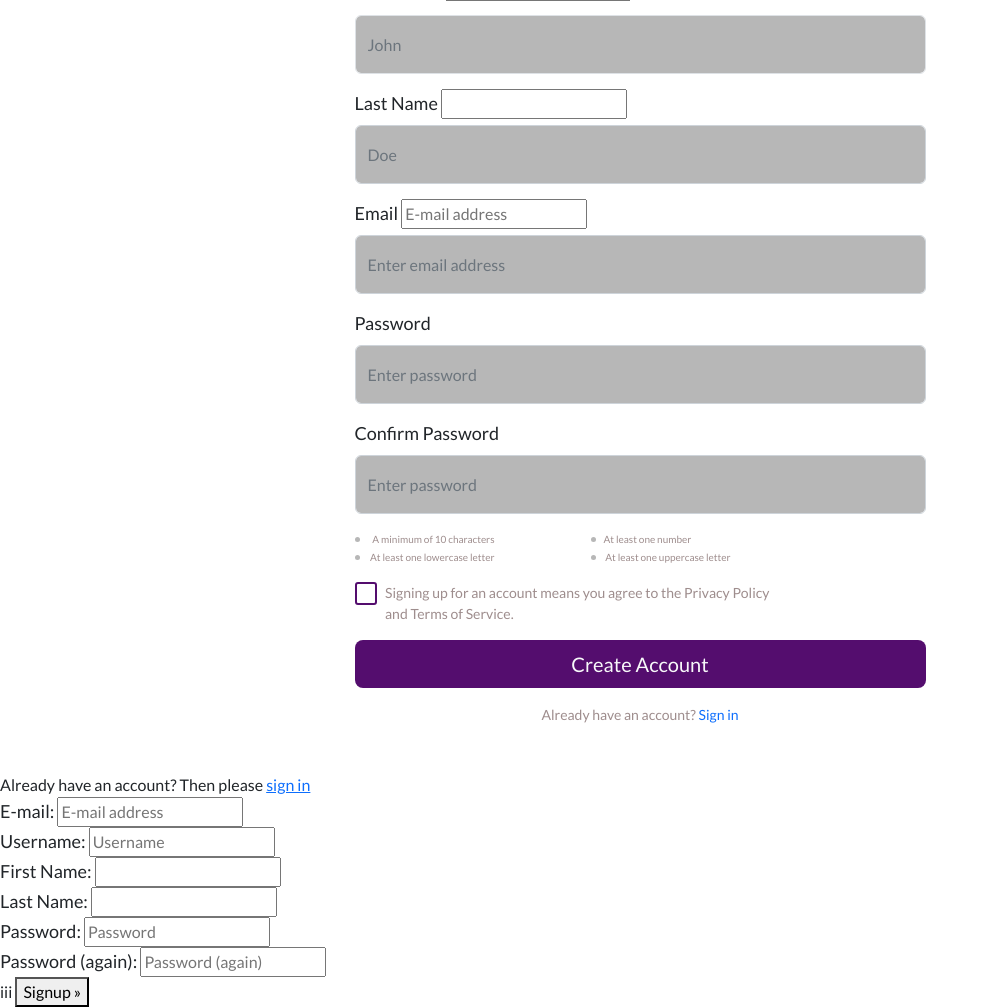
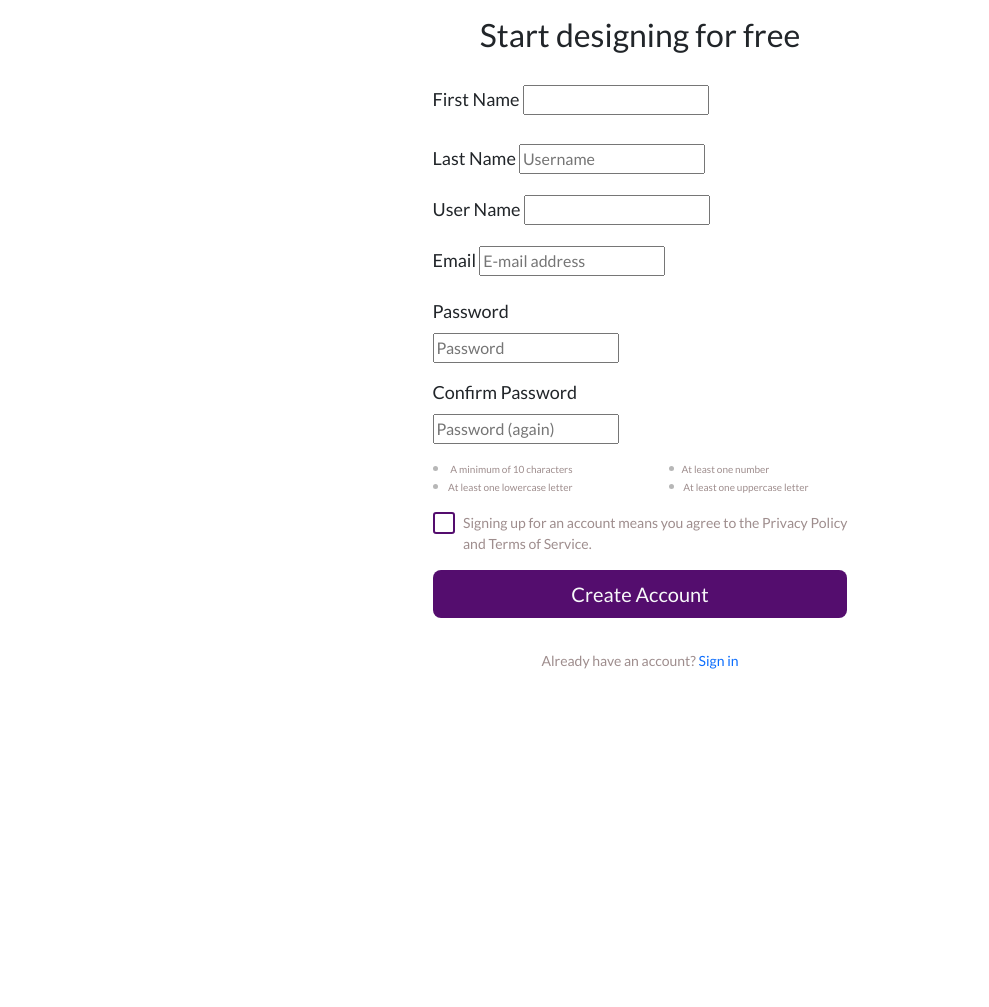
Before and after one commit to Ajenipa/web_flux, a Django app: page /accounts/signup/ in a window 1280 px wide. Shown: the part 230-1237 px from the top of the page, without its empty margins (0-989 px from the left). After the commit the page ends 899 px from the top, so only its background shows below. Run offline with Django 4.2, Linux system fonts and the light colour scheme; some libraries are stand-ins or nearby versions.

Commit message:
fifth commit

```diff
--- a/web_flux_cms/template_app/signupform.py
+++ b/web_flux_cms/template_app/signupform.py
@@ -8,7 +8,7 @@ class WebfluxSignupForm(forms.Form):
     def signup(self, request, user):
         user.first_name = self.cleaned_data['first_name']
         user.last_name = self.cleaned_data['last_name']
-       # user.user_email = self.cleaned_data['user_email']
+        #user.user_email = self.cleaned_data['user_email']
         #user.user_password = self.cleaned_data['user_password']
         #user.comfirm_password = self.cleaned_data['comfirm_password']
         user.save()
--- a/web_flux_cms/template_app/templates/account/signup.html
+++ b/web_flux_cms/template_app/templates/account/signup.html
@@ -1,3 +1,5 @@
+<!---heeeeeeeeeeeeeeeeeeeeeeeeeeee-->>
+
 {% load static %}
 <!DOCTYPE html>
 <html lang="en">
@@ -9,27 +11,29 @@
     <!-- <link rel="stylesheet" href="style.css" /> -->
     <title>Join Us - Sign up and Start Building Your Website</title>
     <link
-      href="{% static 'signup-images/Vector.png' %}"
+      href="/images/Vector.png"
       rel="icon"
       sizes="16x16 32x32"
       type="image/png"
     />
 
-    <link rel="stylesheet" href="{% static 'css/sign-up.css' %}" />
+    <link rel="stylesheet" href="/css/main.css" />
 
-    <script src="{% static 'signup-app.js' %}" defer></script>
+    <script src="app.js" defer></script>
   </head>
   <body class="">
     <main class="container">
       <div class="logo w-100 text-center text-md-start my-5">
-        <img src="{% static 'signup-images/default-logo.svg' %}" alt="" />
+        <img src="images/default-logo.svg" alt="" />
       </div>
 
       <div
         class="d-flex justify-content-center align-items-center flex-column mb-5 div"
       >
-       <form class="signup" id="signup_form" method="post" action="{% url 'account_signup' %}">
-          <h1 class="h2 text-center">Start designing for free</h1>
+      <form class="signup" id="signup_form" method="post" action="{% url 'account_signup' %}">
+        {% csrf_token %}
+
+        <h1 class="h2 text-center">Start designing for free</h1>
 
           <!-- Form Inputs -->
           <div class="form-group">
@@ -38,15 +42,15 @@
               class="form-label sr-only text-left pb-2 mt-4"
               >First Name</label
             >
-            {{ form.first_name }}
-            <input
+            <!--<input
               type="text"
               name="first-name"
               id="first-name"
               class="form-control input border"
               placeholder="John"
               required
-            />
+            />-->{{form.first_name}}
+
             <small class="text-danger"></small>
           </div>
 
@@ -54,29 +58,47 @@
             <label for="last-name" class="sr-only text-left pb-2 mt-3"
               >Last Name</label
             >
-            {{ form.last_name }}
-            <input
+            <!--<input
               type="text"
               name="last-name"
               id="last-name"
               class="form-control input"
               placeholder="Doe"
               required
-            />
+            />-->
+            {{form.username}}
+
+            <small class="text-danger"></small>
+          </div>
+          <div class="form-group">
+            <label for="last-name" class="sr-only text-left pb-2 mt-3"
+              >User Name</label
+            >
+            <!--<input
+              type="text"
+              name="last-name"
+              id="last-name"
+              class="form-control input"
+              placeholder="Doe"
+              required
+            />-->
+            {{form.last_name}}
+
             <small class="text-danger"></small>
           </div>
 
+
           <div class="form-group">
             <label for="email" class="sr-only text-left pb-2 mt-3">Email</label>
-            {{ form.email }}
-            <input
-              type="email"
-              name="email"
+            <!--<input
+              type="login"
+              name="login"
               id="email"
               class="form-control email input"
               placeholder="Enter email address"
               required
-            />
+            />-->
+            {{form.email}}
             <small class="text-danger"></small>
           </div>
 
@@ -84,16 +106,17 @@
             <label for="password" class="sr-only text-left pb-2 mt-3"
               >Password</label
             >
-            {{ form.Password }}
+
             <div class="password_input">
-              <input
+              <!--<input
                 type="password"
                 name="password"
                 id="password"
                 class="form-control input psw"
                 placeholder="Enter password"
                 required
-              />
+              />-->
+              {{form.password1}}
               <i class="bi bi-eye-slash" id="visibilitybtn"></i>
               <small class="text-danger"></small>
             </div>
@@ -108,14 +131,15 @@
               >Confirm Password</label
             >
             <div class="password_input">
-              <input
+              <!--<input
                 type="password"
                 name="confirm_password"
                 id="confirm_password"
                 class="form-control input psw"
                 placeholder="Enter password"
                 required
-              />
+              />-->
+              {{form.password2}}
               <i class="bi bi-eye-slash" id="visibilitybt"></i>
               <small class="text-danger"></small>
             </div>
@@ -176,25 +200,16 @@
           >
             Create Account
           </button>
+
         </form>
 
         <p class="mt-3 p-text">
           Already have an account?
-          <a href="{{ login_url }}" class="text-primary text-decoration-none">Sign in</a>
+          <a href="#" class="text-primary text-decoration-none">Sign in</a>
         </p>
       </div>
     </main>
 
-    <script src="{% static 'node_modules/bootstrap/dist/js/bootstrap.js' %}"></script>
+    <script src="node_modules/bootstrap/dist/js/bootstrap.js"></script>
   </body>
 </html>
-
-
-<p>Already have an account? Then please <a href="{{ login_url }}">sign in</a></p>
-
-<form class="signup" id="signup_form" method="post" action="{% url 'account_signup' %}">
-  {% csrf_token %}
-  {{ form.as_p }}iii
-
-  <button type="submit"> Signup &raquo;</button>
-</form>
--- a/web_flux_cms/template_app/templates/sign-up/sign-up.html
+++ b/web_flux_cms/template_app/templates/sign-up/sign-up.html
@@ -1,4 +1,4 @@
-<!DOCTYPE html>
+<<!DOCTYPE html>
 <html lang="en">
   <head>
     <meta charset="UTF-8" />
@@ -184,3 +184,4 @@
     <script src="node_modules/bootstrap/dist/js/bootstrap.js"></script>
   </body>
 </html>
+>
--- a/web_flux_cms/web_flux_cms/settings.py
+++ b/web_flux_cms/web_flux_cms/settings.py
@@ -152,8 +152,8 @@ AUTHENTICATION_BACKENDS = [
     'allauth.account.auth_backends.AuthenticationBackend',
 ]
 SITE_ID = 1
-
 #overwrite allauth form
 ACCOUNT_FORMS = {'login':'template_app.forms.WebfluxLoginForm'}
 ACCOUNT_SIGNUP_FORM_CLASS = 'template_app.signupform.WebfluxSignupForm'
 #ACCOUNT_SIGNUP_FORM_CLASS = 'template_app.signupform2.MyCustomSignupForm'
+#ACCOUNT_FORMS = {'signup': 'template_app.signupform3.MyCustomSignupForm'}
```
Also changed, not shown: web_flux_cms/template_app/signupform3.py (added, +37 -0 lines), web_flux_cms/db.sqlite3, web_flux_cms/template_app/templates/account/login.html (line endings or trailing spaces).
